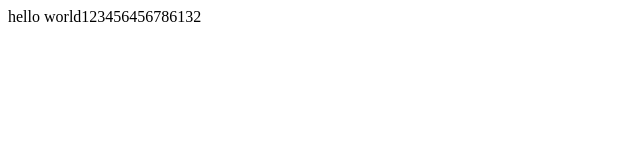
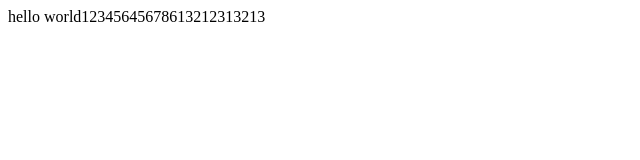
Before and after one commit to YEIF/java, a plain HTML site: page index.html in a window 1280 px wide. Shown: the full height of the page, 0-640 px from the left. Drawn offline with Linux system fonts and the light colour scheme.

Commit message:
第二次

```diff
--- a/index.html
+++ b/index.html
@@ -9,7 +9,7 @@
 </head>
 
 <body>
-    <div>hello world123456456786132
+    <div>hello world12345645678613212313213
 
     </div>
 </body>
```
